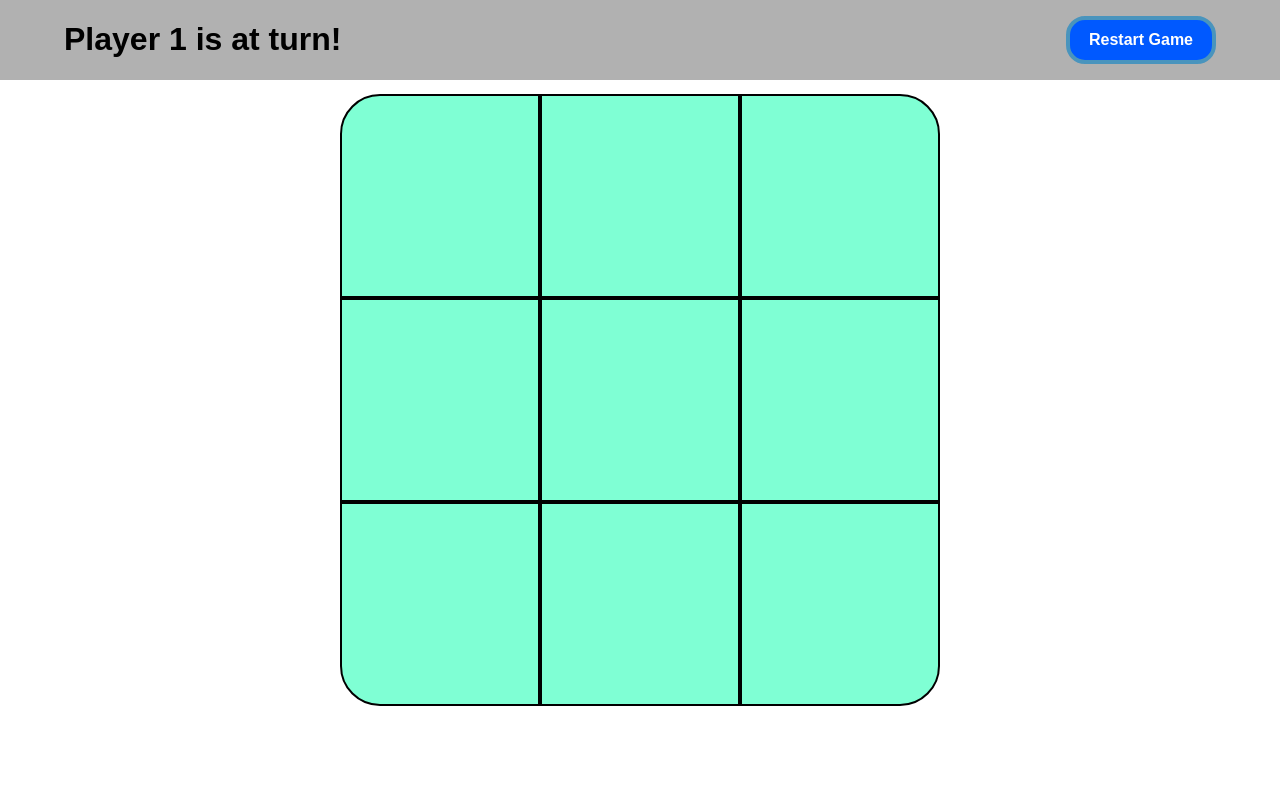
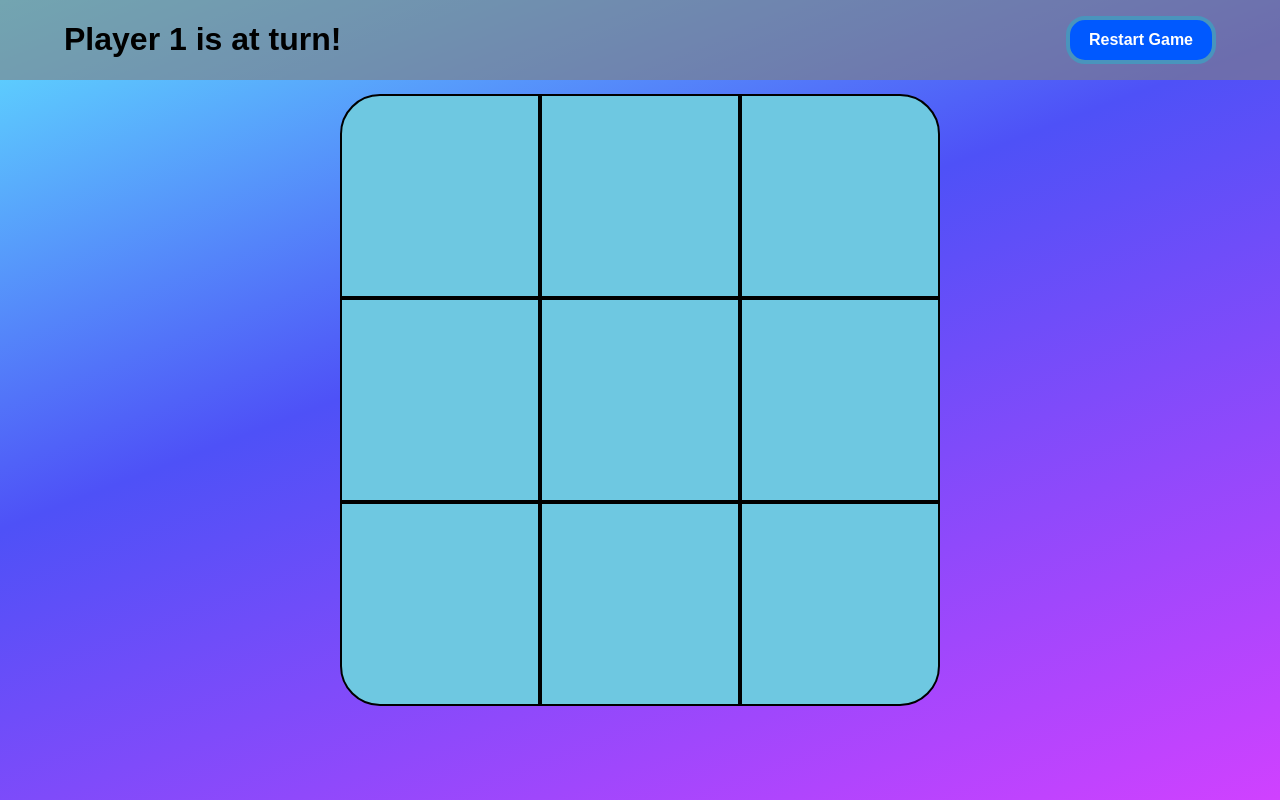
Before and after one commit to RonnyFalconeri/ticTacToe_Angular, an Angular app: page / in a window 1280 px wide. Built offline with nearby package versions, Linux system fonts and the light colour scheme.

Commit message:
background added

```diff
--- a/src/app/components/tile/tile.component.scss
+++ b/src/app/components/tile/tile.component.scss
@@ -1,7 +1,7 @@
 .tile {
   height: 200px;
   border: 2px solid black;
-  background-color: aquamarine;
+  background-color: #6ec8e1;
 }
 
 .symbol {
--- a/src/styles.scss
+++ b/src/styles.scss
@@ -1,3 +1,5 @@
 body {
   margin: 0;
+  background: rgb(95,225,255);
+  background: linear-gradient(159deg, rgba(95,225,255,1) 0%, rgba(78,81,247,1) 41%, rgba(208,65,255,1) 100%);
 }
```
